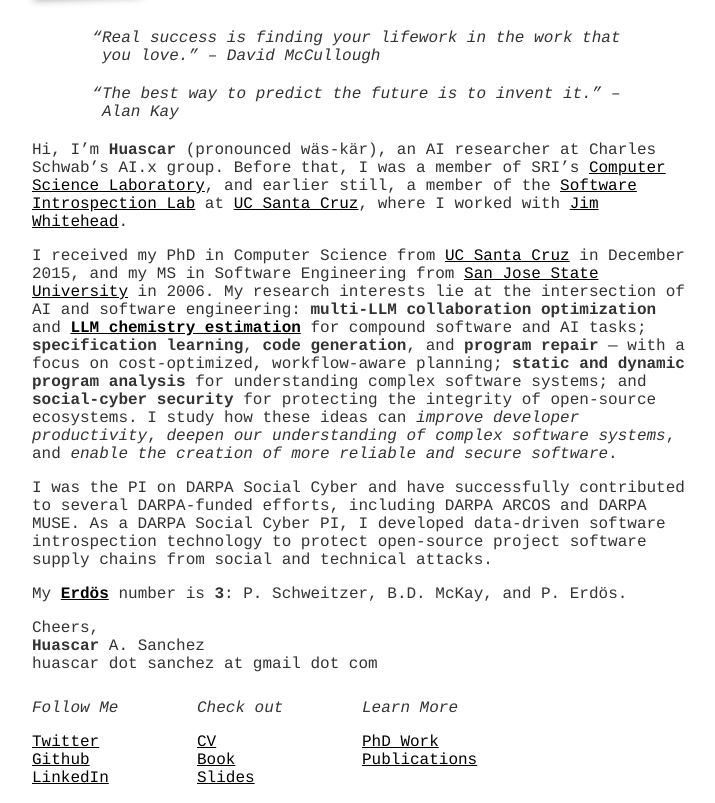
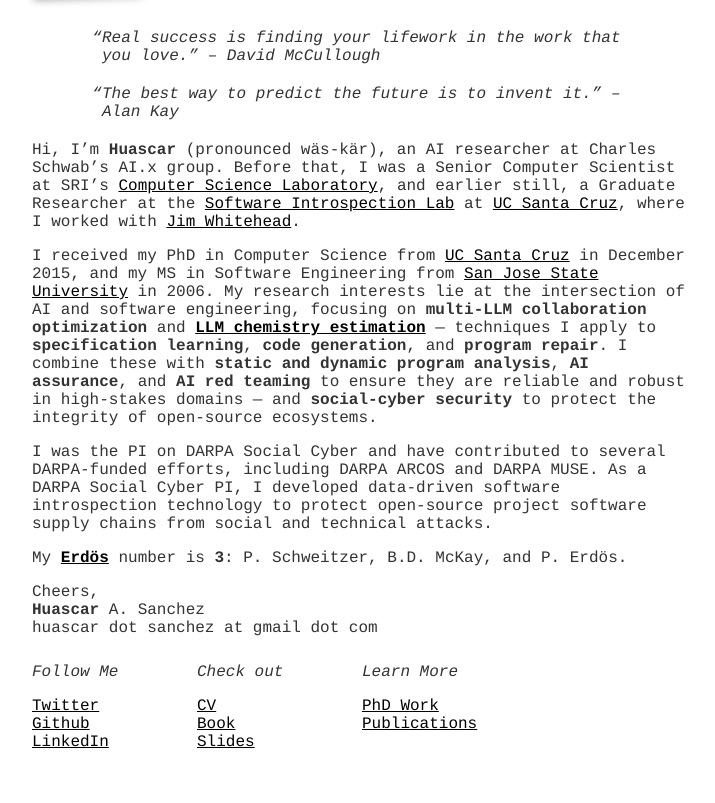
Before and after one commit to hsanchez/hsanchez.github.io, a Jekyll site: the page built from index.md, in a window 1280 px wide, cut to the strip 218-1021 px from the top of the page. Shown: the whole strip, without its empty margins (278-993 px from the left). Built offline with Jekyll 4.4.1, drawn with Linux system fonts in a browser that asks for light colours; after the commit the page ends 985 px from its top, so only the background shows below that.

Commit message:
Polish homepage and CV; clarify research framing and terminology

```diff
--- a/index.md
+++ b/index.md
@@ -15,29 +15,28 @@
 Cruz](http://www.ucsc.edu/), working with [Jim Whitehead](http://users.soe.ucsc.edu/~ejw/).-->
 
 Hi, I'm **Huascar** (pronounced wäs-kär), an AI researcher at Charles Schwab's
-AI.x group. Before that, I was a member of SRI's [Computer Science
-Laboratory](http://www.csl.sri.com/), and earlier still, a member of the
-[Software Introspection Lab](https://games.soe.ucsc.edu/sil) at [UC Santa
-Cruz](http://www.ucsc.edu/), where I worked with [Jim
+AI.x group. Before that, I was a Senior Computer Scientist at SRI's [Computer
+Science Laboratory](http://www.csl.sri.com/), and earlier still, a Graduate
+Researcher at the [Software Introspection Lab](https://games.soe.ucsc.edu/sil)
+at [UC Santa Cruz](http://www.ucsc.edu/), where I worked with [Jim
 Whitehead](http://users.soe.ucsc.edu/~ejw/).
 
 I received my PhD in Computer Science from [UC Santa Cruz](http://www.ucsc.edu/)
 in December 2015, and my MS in Software Engineering from [San Jose State
 University](http://www.sjsu.edu/) in 2006. My research interests lie at the
-intersection of AI and software engineering: **multi-LLM collaboration
-optimization** and **[LLM chemistry estimation](https://arxiv.org/abs/2510.03930)**
-for compound software and AI tasks; **specification learning**, **code generation**,
-and **program repair** — with a focus on cost-optimized, workflow-aware planning;
-**static and dynamic program analysis** for understanding complex software systems;
-and **social-cyber security** for protecting the integrity of open-source ecosystems.
-I study how these ideas can *improve developer productivity*, *deepen our
-understanding of complex software systems*, and *enable the creation of more
-reliable and secure software*.
+intersection of AI and software engineering, focusing on **multi-LLM
+collaboration optimization** and **[LLM chemistry
+estimation](https://arxiv.org/abs/2510.03930)** — techniques I apply to
+**specification learning**, **code generation**, and **program repair**. I
+combine these with **static and dynamic program analysis**, **AI assurance**,
+and **AI red teaming** to ensure they are reliable and robust in high-stakes
+domains — and **social-cyber security** to protect the integrity of open-source
+ecosystems.
 
-I was the PI on DARPA Social Cyber and have successfully contributed to several
-DARPA-funded efforts, including DARPA ARCOS and DARPA MUSE. As a DARPA Social Cyber PI,
-I developed data-driven software introspection technology to protect open-source project
-software supply chains from social and technical attacks.
+I was the PI on DARPA Social Cyber and have contributed to several DARPA-funded
+efforts, including DARPA ARCOS and DARPA MUSE. As a DARPA Social Cyber PI, I
+developed data-driven software introspection technology to protect open-source
+project software supply chains from social and technical attacks.
 
 <!-- My primary research area is applied
 software engineering, with a particular focus on programmer productivity,
```
Also changed, not shown: posts/notes/_posts/2017-02-01-cv.md (+18 -3 lines).
